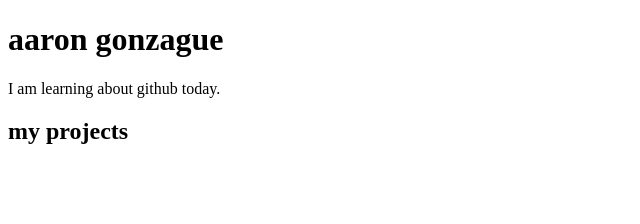
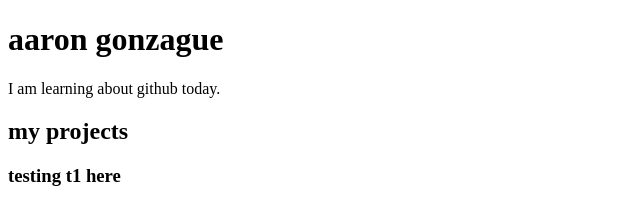
Before and after one commit to Gonz0114/mtm6130-first-page, a plain HTML site: page index.html in a window 1280 px wide. Shown: the whole page, without its empty margins (0-640 px from the left). Drawn offline with Linux system fonts and the light colour scheme.

Commit message:
added line 14

```diff
--- a/index.html
+++ b/index.html
@@ -10,5 +10,6 @@
         <h1>aaron gonzague</h1>
     <p> I am learning about github today.</p>
     <h2>my projects</h2>
+    <h3>testing t1 here</h3>
 </body>
 </html>
```
